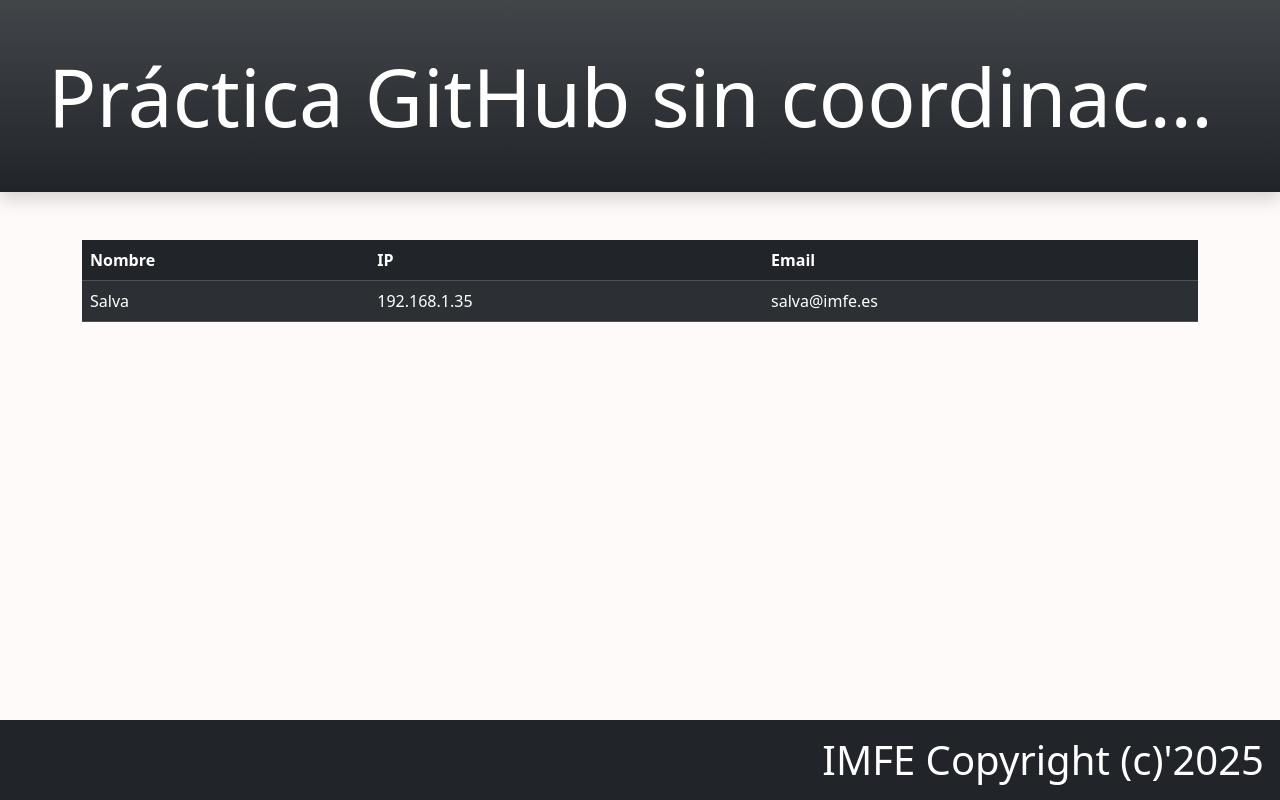
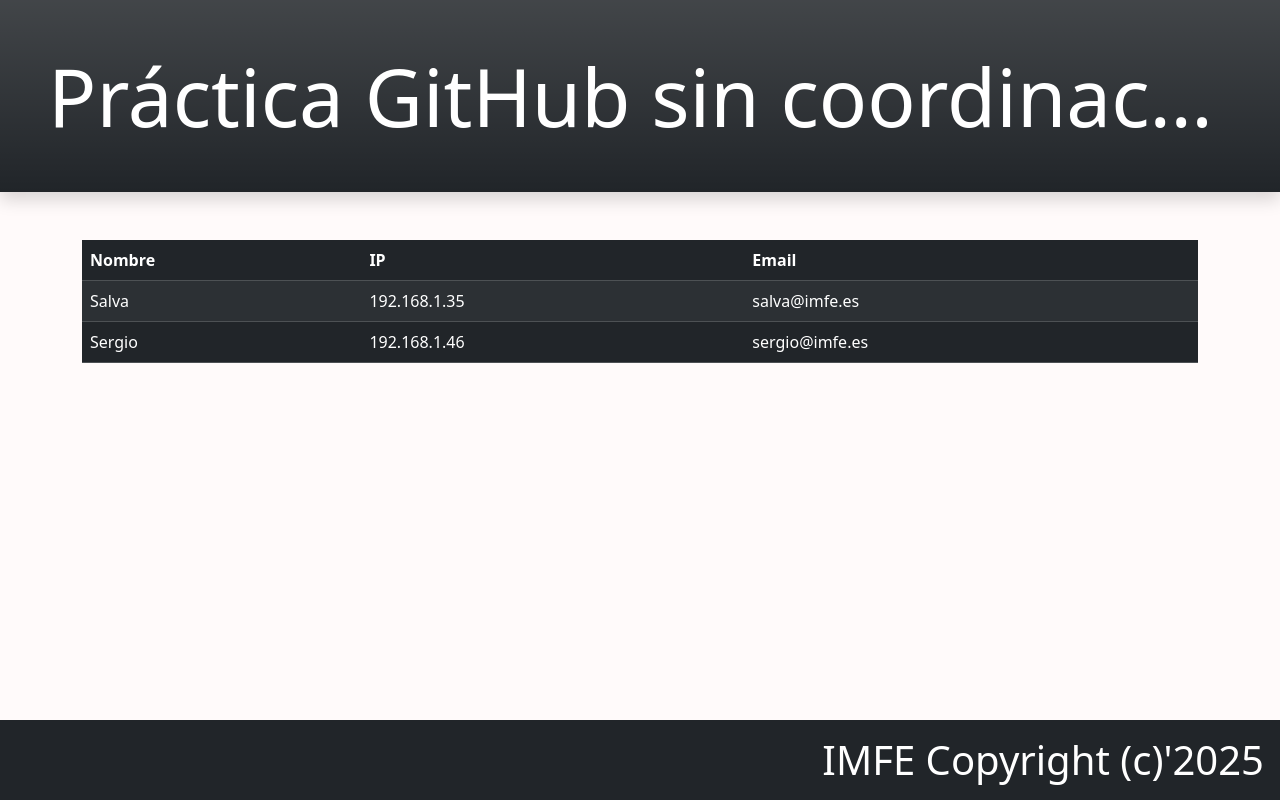
Before and after one commit to borilio/demo-10-grupal-descoordinado, a plain HTML site: page index.html in a window 1280 px wide. Drawn offline with nearby package versions, Linux system fonts and the light colour scheme.

Commit message:
añadido fila sergio

```diff
--- a/index.html
+++ b/index.html
@@ -1,14 +1,17 @@
 <!DOCTYPE html>
 <html lang="es">
+
 <head>
-    <meta charset="UTF-8"/>
-    <meta name="viewport" content="width=device-width, initial-scale=1.0"/>
+    <meta charset="UTF-8" />
+    <meta name="viewport" content="width=device-width, initial-scale=1.0" />
     <title>Plantilla HTML Base</title>
 
     <!-- Estilos, Bootstrap y propios -->
-    <link rel="stylesheet" href="https://cdn.jsdelivr.net/npm/bootstrap@5.3.6/dist/css/bootstrap.min.css"  integrity="sha384-4Q6Gf2aSP4eDXB8Miphtr37CMZZQ5oXLH2yaXMJ2w8e2ZtHTl7GptT4jmndRuHDT" crossorigin="anonymous"/>
+    <link rel="stylesheet" href="https://cdn.jsdelivr.net/npm/bootstrap@5.3.6/dist/css/bootstrap.min.css"
+        integrity="sha384-4Q6Gf2aSP4eDXB8Miphtr37CMZZQ5oXLH2yaXMJ2w8e2ZtHTl7GptT4jmndRuHDT" crossorigin="anonymous" />
     <link rel="stylesheet" href="css/mis-estilos.css" />
 </head>
+
 <body>
 
     <header class="display-1 text-bg-dark p-5 text-center text-truncate shadow mb-5 bg-gradient">
@@ -31,7 +34,11 @@
                     <td>salva@imfe.es</td>
                 </tr>
                 <!-- Añadir una fila nueva cada uno -->
-
+                <tr>
+                    <td>Sergio</td>
+                    <td>192.168.1.46</td>
+                    <td>sergio@imfe.es</td>
+                </tr>
 
             </tbody>
             <tfoot>
@@ -47,7 +54,10 @@
     </footer>
 
     <!-- Script -->
-    <script src="https://cdn.jsdelivr.net/npm/bootstrap@5.3.6/dist/js/bootstrap.bundle.min.js" integrity="sha384-j1CDi7MgGQ12Z7Qab0qlWQ/Qqz24Gc6BM0thvEMVjHnfYGF0rmFCozFSxQBxwHKO" crossorigin="anonymous"></script>
+    <script src="https://cdn.jsdelivr.net/npm/bootstrap@5.3.6/dist/js/bootstrap.bundle.min.js"
+        integrity="sha384-j1CDi7MgGQ12Z7Qab0qlWQ/Qqz24Gc6BM0thvEMVjHnfYGF0rmFCozFSxQBxwHKO"
+        crossorigin="anonymous"></script>
     <script src="js/mis-codigos.js"></script>
 </body>
+
 </html>
```
